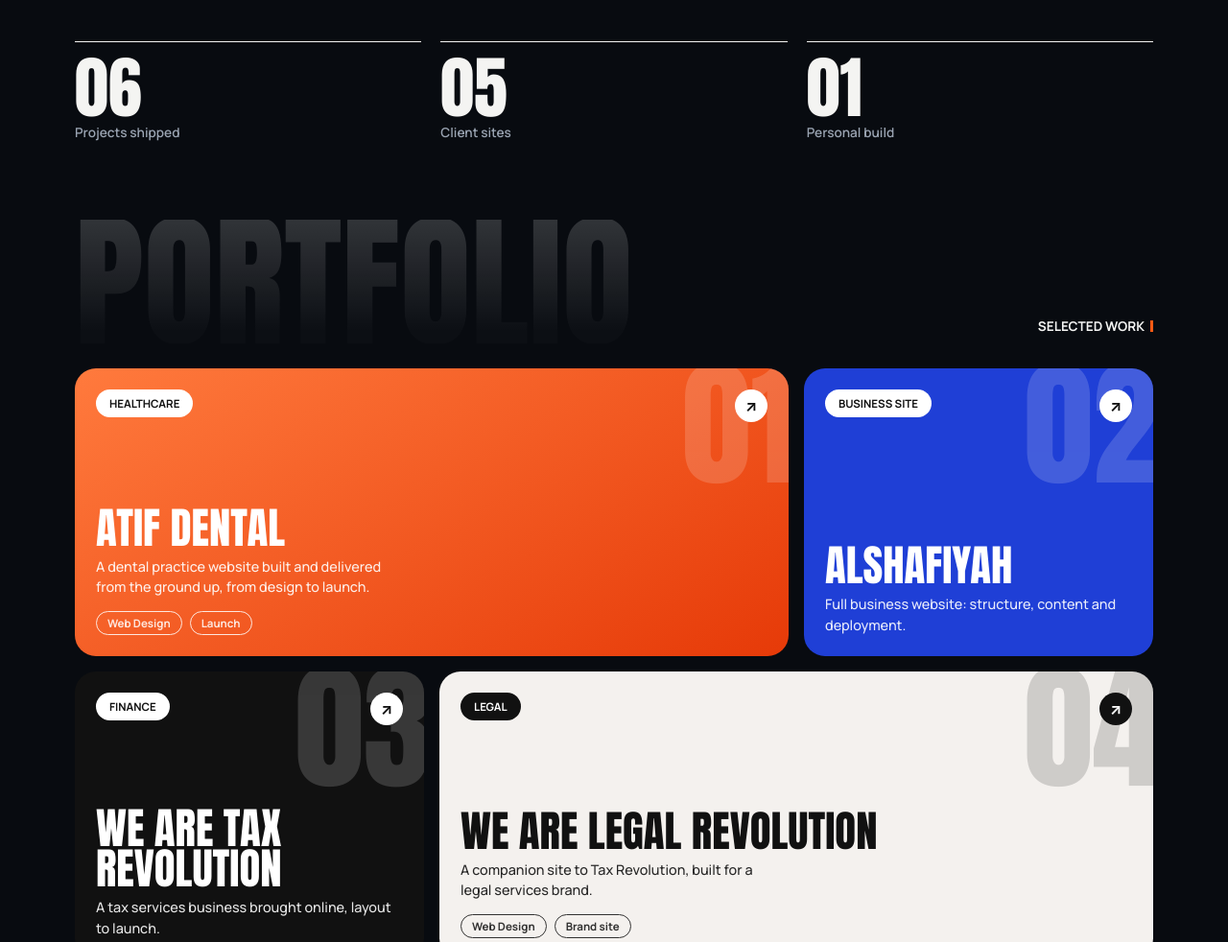
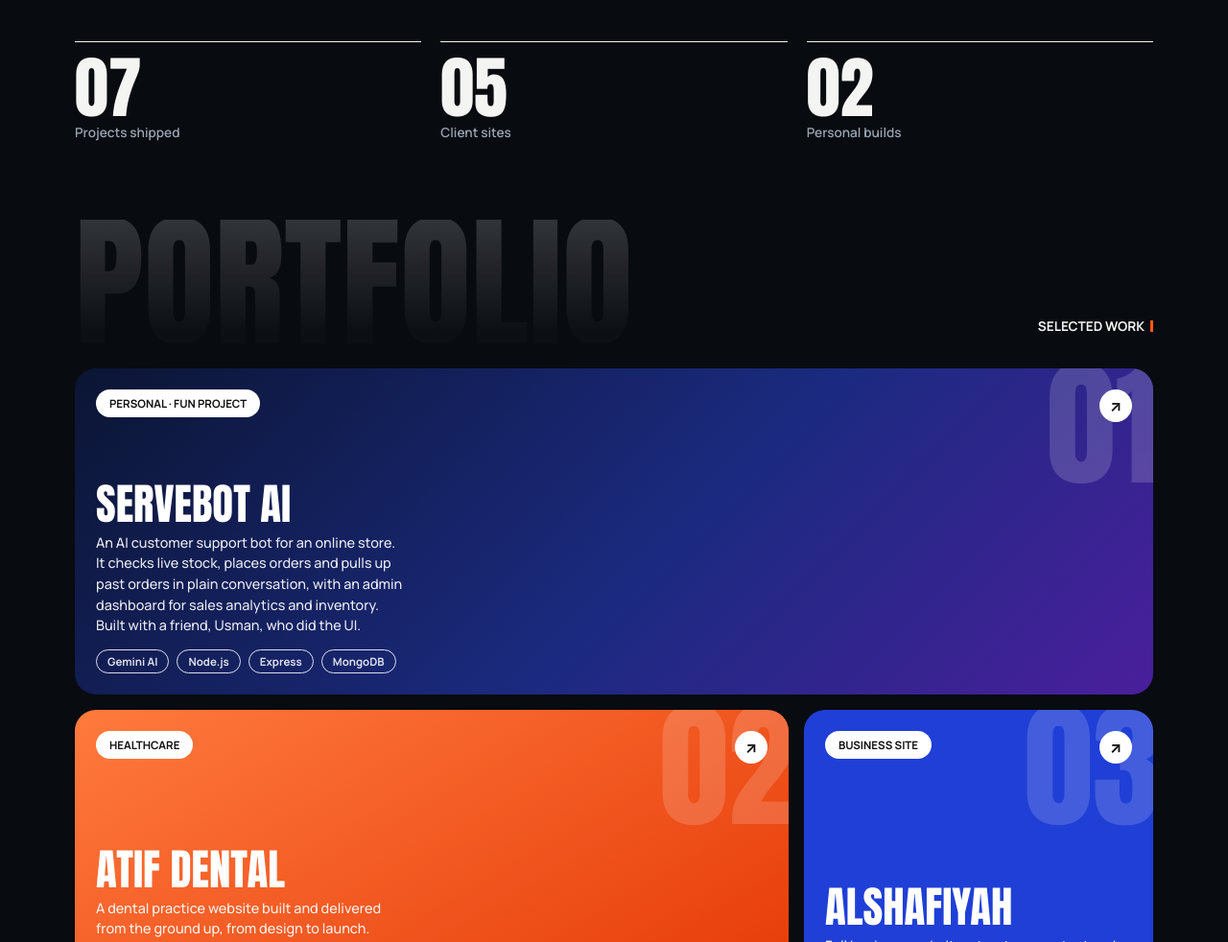
Before and after one commit to AhmedHassan505819/portfolio, a plain HTML site: page index.html in a window 1280 px wide. Shown: the part 800-1782 px from the top of the page at 96% size. Drawn offline with Linux system fonts and the light colour scheme; a web font is replaced by a local one.

Commit message:
adding a project

```diff
--- a/index.html
+++ b/index.html
@@ -61,8 +61,8 @@ nav{display:flex;justify-content:space-between;align-items:center;padding:24px 0
 .grid{display:grid;grid-template-columns:repeat(6,1fr);gap:16px}
 .tile{position:relative;grid-column:span 3;min-height:300px;border-radius:22px;padding:22px;display:flex;flex-direction:column;justify-content:space-between;overflow:hidden;transition:transform .25s ease}
 .tile:hover{transform:translateY(-5px)}
-.tile.wide{grid-column:span 4}.tile.slim{grid-column:span 2}
-.t1{background:linear-gradient(150deg,#ff7a3d,#e63a08)}.t2{background:#1f3fd6}.t3{background:#111;color:#fff}.t4{background:#f4f1ee;color:#111}.t5{background:linear-gradient(150deg,#7a4dff,#3b12c9)}.t6{background:#1db954;color:#0a0a0a}
+.tile.full{grid-column:span 6;min-height:340px}.tile.wide{grid-column:span 4}.tile.slim{grid-column:span 2}
+.t0{background:linear-gradient(135deg,#0b1533,#1b2a80 55%,#4a1f9c)}.t1{background:linear-gradient(150deg,#ff7a3d,#e63a08)}.t2{background:#1f3fd6}.t3{background:#111;color:#fff}.t4{background:#f4f1ee;color:#111}.t5{background:linear-gradient(150deg,#7a4dff,#3b12c9)}.t6{background:#1db954;color:#0a0a0a}
 .tile{color:#fff}.t4{color:#111}
 .num{position:absolute;right:-8px;top:-14px;font-family:'Anton',sans-serif;font-size:9rem;line-height:1;opacity:.16;pointer-events:none}
 .tile-top{display:flex;justify-content:space-between;align-items:flex-start;position:relative}
@@ -151,41 +151,46 @@ nav{position:relative;z-index:5}
   </div>
 
   <div class="stats">
-    <div class="stat"><div class="disp">06</div><span>Projects shipped</span></div>
+    <div class="stat"><div class="disp">07</div><span>Projects shipped</span></div>
     <div class="stat"><div class="disp">05</div><span>Client sites</span></div>
-    <div class="stat"><div class="disp">01</div><span>Personal build</span></div>
+    <div class="stat"><div class="disp">02</div><span>Personal builds</span></div>
   </div>
 
   <section id="work">
     <div class="sec-head"><div class="ghost" aria-hidden="true">Portfolio</div><div class="label">SELECTED WORK</div></div>
     <div class="grid">
+      <a class="tile full t0" href="https://customercarebot-livid.vercel.app/" target="_blank" rel="noopener noreferrer">
+        <span class="num">01</span>
+        <div class="tile-top"><span class="chip">PERSONAL · FUN PROJECT</span><span class="arrow">↗</span></div>
+        <div><h3 class="disp">ServeBot AI</h3><p>An AI customer support bot for an online store. It checks live stock, places orders and pulls up past orders in plain conversation, with an admin dashboard for sales analytics and inventory. Built with a friend, Usman, who did the UI.</p><div class="tags"><span>Gemini AI</span><span>Node.js</span><span>Express</span><span>MongoDB</span></div></div>
+      </a>
       <a class="tile wide t1" href="https://atifdental.com" target="_blank" rel="noopener">
-        <span class="num">01</span>
+        <span class="num">02</span>
         <div class="tile-top"><span class="chip">HEALTHCARE</span><span class="arrow">↗</span></div>
         <div><h3 class="disp">Atif Dental</h3><p>A dental practice website built and delivered from the ground up, from design to launch.</p><div class="tags"><span>Web Design</span><span>Launch</span></div></div>
       </a>
       <a class="tile slim t2" href="https://alshafiyah.com/" target="_blank" rel="noopener">
-        <span class="num">02</span>
+        <span class="num">03</span>
         <div class="tile-top"><span class="chip">BUSINESS SITE</span><span class="arrow">↗</span></div>
         <div><h3 class="disp">Alshafiyah</h3><p>Full business website: structure, content and deployment.</p></div>
       </a>
       <a class="tile slim t3" href="https://wearetaxrevolution.com" target="_blank" rel="noopener">
-        <span class="num">03</span>
+        <span class="num">04</span>
         <div class="tile-top"><span class="chip">FINANCE</span><span class="arrow">↗</span></div>
         <div><h3 class="disp">We Are Tax Revolution</h3><p>A tax services business brought online, layout to launch.</p></div>
       </a>
       <a class="tile wide t4" href="https://wearelegalrevolution.com" target="_blank" rel="noopener">
-        <span class="num">04</span>
+        <span class="num">05</span>
         <div class="tile-top"><span class="chip" style="background:#111;color:#fff">LEGAL</span><span class="arrow" style="background:#111;color:#fff">↗</span></div>
         <div><h3 class="disp">We Are Legal Revolution</h3><p>A companion site to Tax Revolution, built for a legal services brand.</p><div class="tags"><span>Web Design</span><span>Brand site</span></div></div>
       </a>
       <a class="tile t5" href="https://rankbase.com.yardsignsva.com/#" target="_blank" rel="noopener">
-        <span class="num">05</span>
+        <span class="num">06</span>
         <div class="tile-top"><span class="chip">SEO</span><span class="arrow">↗</span></div>
         <div><h3 class="disp">RankBase</h3><p>Built for a lead, focused on local visibility and search ranking.</p></div>
       </a>
       <a class="tile t6" href="https://spotify-dun-seven.vercel.app/" target="_blank" rel="noopener">
-        <span class="num">06</span>
+        <span class="num">07</span>
         <div class="tile-top"><span class="chip">PERSONAL BUILD</span><span class="arrow">↗</span></div>
         <div><h3 class="disp">Spotify Clone</h3><p>The Spotify web player rebuilt in React to sharpen frontend skills.</p><div class="tags"><span>React</span></div></div>
       </a>
```
